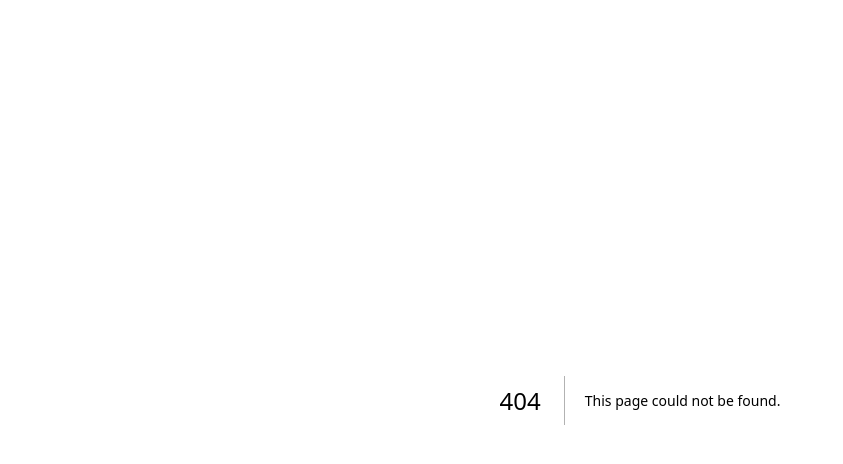
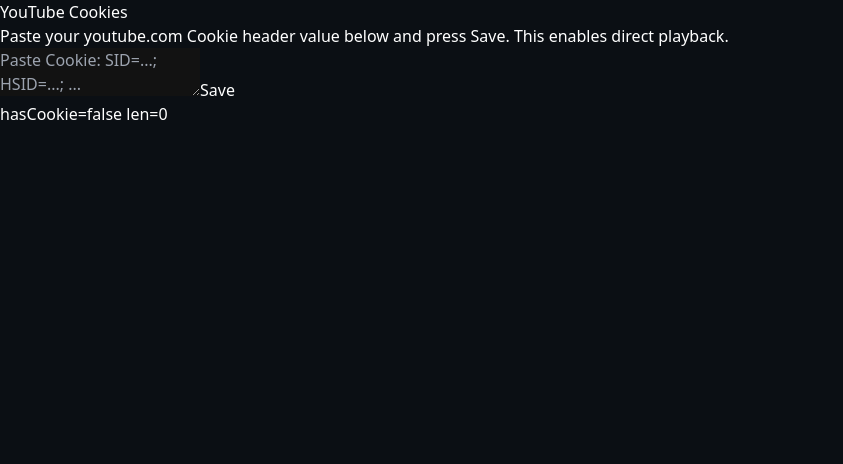
Before and after one commit to leitcama/myplace-tv, a Next.js app: page /admin/creds in a window 1280 px wide. Before the commit this address had no page. Shown: the top 464 px of the page, without its empty margins (0-843 px from the left). Built offline with nearby package versions, Linux system fonts and the light colour scheme.

Commit message:
Add YouTube credentials page for managing cookie-based authentication
Co-authored-by: ialexis.cruz <ialexis.cruz@gmail.com>

```diff
--- /dev/null
+++ b/app/admin/creds/page.tsx
@@ -0,0 +1,30 @@
+"use client";
+import { useEffect, useState } from "react";
+
+export default function CredsPage(){
+  const [cookie, setCookie] = useState("");
+  const [status, setStatus] = useState<string>("");
+
+  async function submit(){
+    try{
+      setStatus("Saving...");
+      const r = await fetch("/api/ytcreds", { method: "POST", headers: { "content-type":"application/json" }, body: JSON.stringify({ cookie }) });
+      const j = await r.json();
+      setStatus(r.ok ? `Saved. hasCookie=${String(j.status?.hasCookie)} len=${j.status?.cookieLen}` : `Error: ${j.error||r.status}`);
+    } catch(e:any){ setStatus(`Error: ${e?.message||String(e)}`); }
+  }
+
+  useEffect(()=>{ (async()=>{
+    try{ const r = await fetch("/api/ytcreds"); const j = await r.json(); setStatus(`hasCookie=${String(j.status?.hasCookie)} len=${j.status?.cookieLen}`); } catch{}
+  })(); },[]);
+
+  return (
+    <main className="min-h-screen bg-black text-white p-4 space-y-4">
+      <h1 className="text-lg font-semibold">YouTube Cookies</h1>
+      <p className="text-sm opacity-75">Paste your youtube.com Cookie header value below and press Save. This enables direct playback.</p>
+      <textarea className="w-full h-40 bg-white/5 border border-white/10 rounded p-2 font-mono text-xs" value={cookie} onChange={e=>setCookie(e.target.value)} placeholder="Paste Cookie: SID=...; HSID=...; ..." />
+      <button onClick={submit} className="px-4 py-2 rounded bg-white/10 border border-white/20">Save</button>
+      <div className="text-xs opacity-80">{status}</div>
+    </main>
+  );
+}
```
